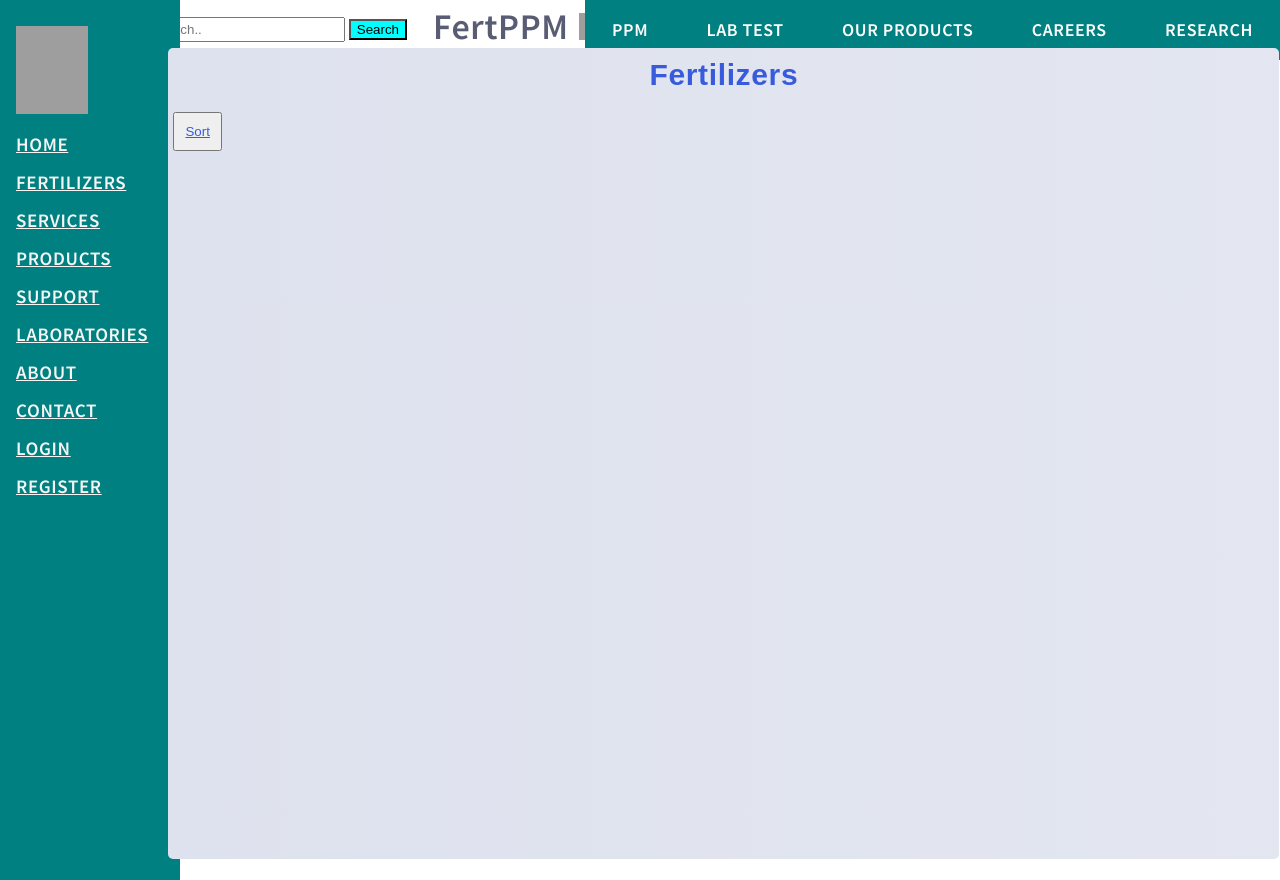
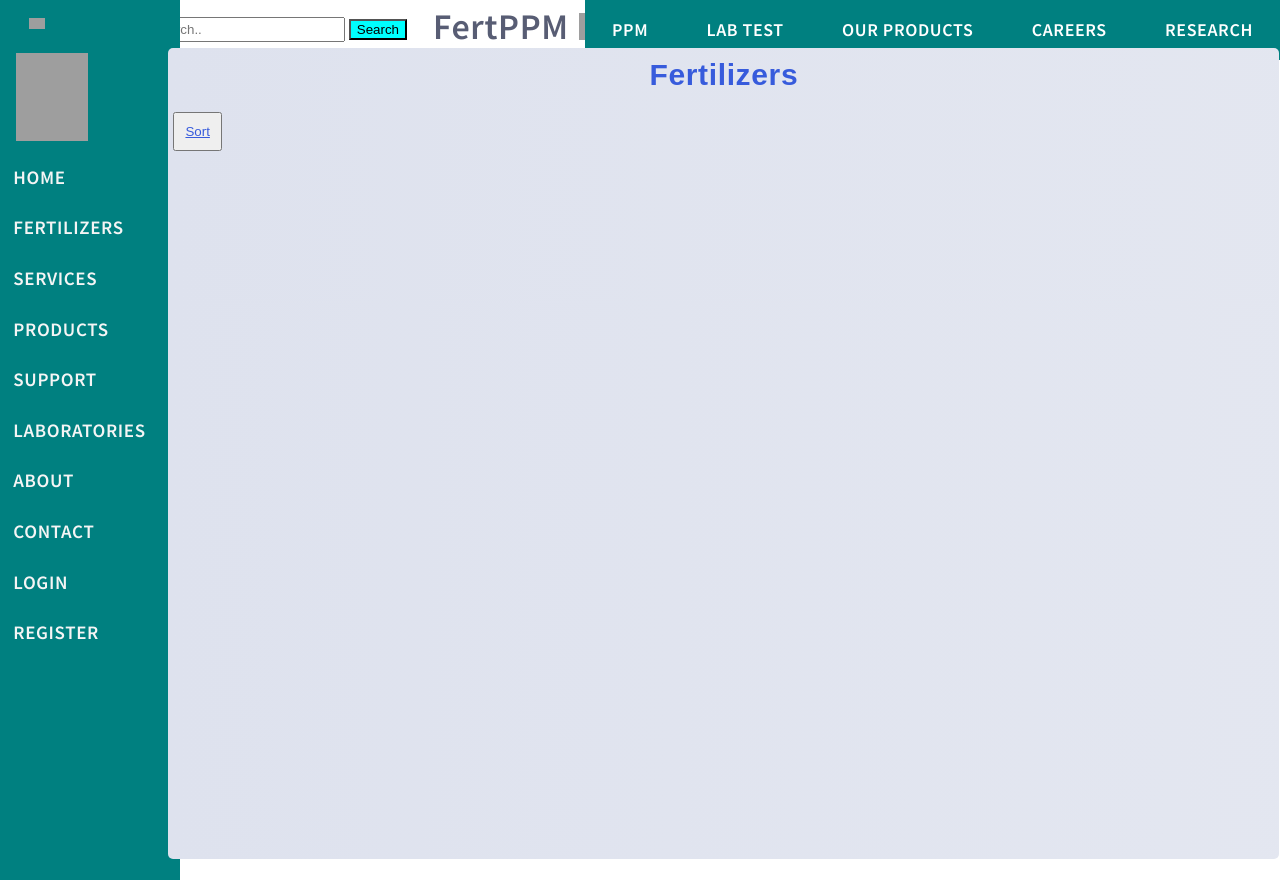
Before and after one commit to Benson480/Fertigation_webapp, a Django app: page /members/ in a window 1280 px wide. Run offline with Django 4.2, Linux system fonts and the light colour scheme; data that the repository does not hold is empty; grey boxes are pictures that could not be loaded.

Commit message:
Improved user interface

```diff
--- a/myapp/templates/accounts/login.html
+++ b/myapp/templates/accounts/login.html
@@ -94,6 +94,9 @@
 	  }
 	  h3 {
 		text-align: center;
+	  }
+	  .name .iconset a {
+		padding: 0em 0.5em;
 	  }
 </style>
 
--- a/myapp/templates/master.html
+++ b/myapp/templates/master.html
@@ -165,6 +165,27 @@
   clear: both;
   display: table;
 }
+
+.sidenav #iconhere img{
+float: left;
+display: inline;
+margin-top: -10%;
+
+
+
+}
+.sidenav a {
+  padding: 0.7em 0.7em;
+  text-decoration-line: none;
+
+}
+.sidenav a:hover{
+  color: teal;
+  background: hwb(140 95% 3%);
+  border-left: 1px solid #0074D9;
+  text-decoration: none;
+}
+
   </style>
 </head>
 
@@ -228,7 +249,11 @@
 
   </div>
 </header>
+
   <div class="sidenav">
+    <div id="iconhere">
+      <a href="http://www.facebook.com/mwas.king2" target ="_blank"><img src="https://upload.wikimedia.org/wikipedia/commons/thumb/b/b8/2021_Facebook_icon.svg/2048px-2021_Facebook_icon.svg.png"style="width:10%" height="10%"/></a>
+    </div>
     <img src="https://thumbs.dreamstime.com/z/green-plantation-farm-estate-logo-icon-flat-vector-concept-design-203029656.jpg" style="width:40%" height="10%" left="20%">
     <a href="/home">HOME</a>
     <a href="/members">FERTILIZERS</a>
--- a/mystaticfiles/mystyles.css
+++ b/mystaticfiles/mystyles.css
@@ -154,8 +154,6 @@
   .sidenav a {
     color: whitesmoke;
     transition: 0.3s ease;
-    text-decoration: underline;
-    text-underline-position: below;
   }
 
 
@@ -198,9 +196,8 @@
     font: hsl(0, 20%, 97%);
     display: block;
     transition: 0.1s ease;
-    text-decoration: underline;
-    text-underline-position: below;
     text-transform: uppercase;
+    padding: 1.7em 2.5em;
   }
 
   .sidenav a:hover{
```
Also changed, not shown: 1 other file.
